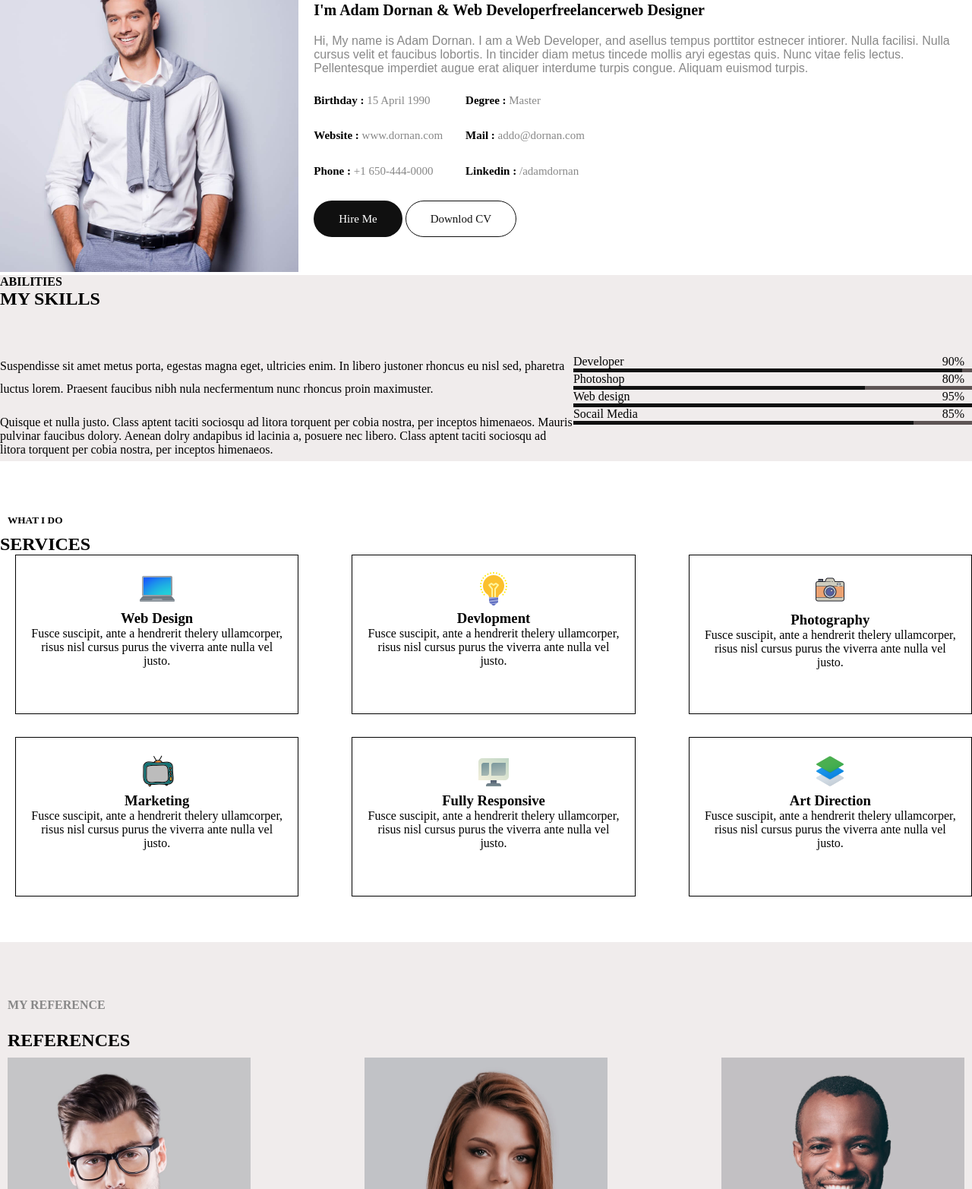
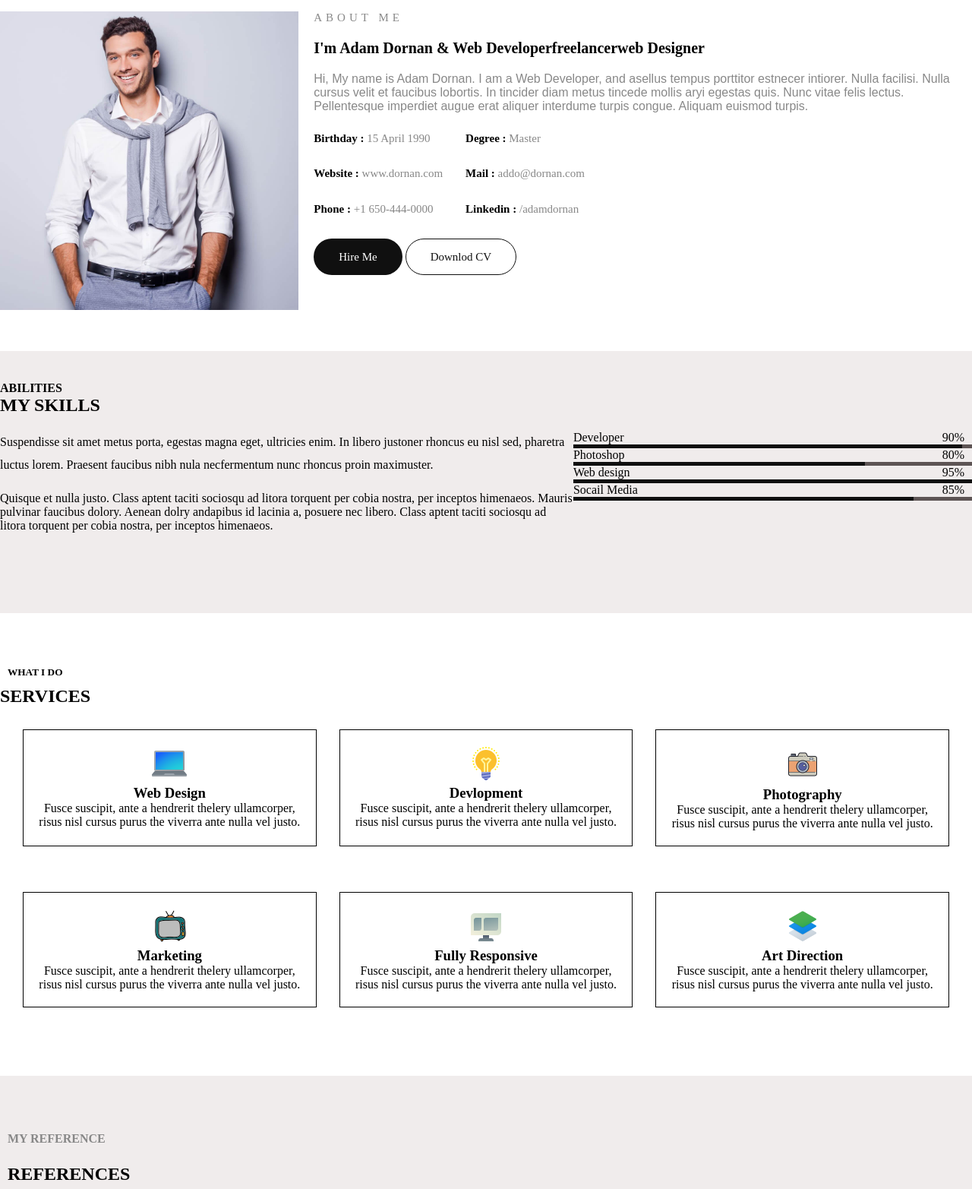
Before and after one commit to websarfaraj/html-resume, a plain HTML site: page index.html in a window 1280 px wide. Shown: the part 714-2279 px from the top of the page at 76% size. Drawn offline with Linux system fonts and the light colour scheme; a web font is replaced by a local one.

Commit message:
Add files via upload

```diff
--- /dev/null
+++ b/@media.css
@@ -0,0 +1,20 @@
+@media only screen and (max-width:600px) {
+    #about-me{
+        padding: 30px;
+    }
+    .parent-about-container{
+        flex-direction: column;
+    }
+    .parent-skills{
+        flex-direction: column;
+    }
+    /* box icons */
+    .perent-adam-icon{
+        flex-direction: column;
+        gap: 20px;
+    }
+    .parent-adam-icons-2{
+        flex-direction: column;
+        gap: 20px;
+    }
+}
--- a/index.html
+++ b/index.html
@@ -3,13 +3,14 @@
 
 <head>
     <meta charset="UTF-8">
-    <meta name="viewport" content="width=device-width, initial-scale=1.0">
+    <meta name="viewport" content="width=device-width,initial-scale=1.0">
     <title>MY RESUME</title>
     <link rel="stylesheet" href="style.css">
 
     <link rel="stylesheet" href="https://cdnjs.cloudflare.com/ajax/libs/font-awesome/6.6.0/css/all.min.css"
         integrity="sha512-Kc323vGBEqzTmouAECnVceyQqyqdsSiqLQISBL29aUW4U/M7pSPA/gEUZQqv1cwx4OnYxTxve5UMg5GT6L4JJg=="
         crossorigin="anonymous" referrerpolicy="no-referrer" />
+        <link rel="stylesheet" href="@media.css">
 
 </head>
 
@@ -19,12 +20,11 @@
             <div>
                 <img src="images/adam.jpg" class="adam" alt="adam" width="200px">
                 <h2>ADAM DORNAN</h2>
-                <h1>I'm Web Developer Freelancer Web Designer</h1>
             </div>
         </div>
     </section>
 
-    <section id="about me">
+    <section id="about-me">
         <div class="heading">
             <h4>Information</h4>
             <h2>About Me</h2>
--- a/style.css
+++ b/style.css
@@ -5,6 +5,7 @@
     padding: 0;
     box-sizing: border-box;
 }
+
 .overlay{
     background-color: rgba(0, 0, 0, 0.5);
     height: inherit;
@@ -23,22 +24,25 @@
     background-size: cover;
     background-position: center;
     width: 100%;
+}
 
-}
 .adam{
     height: inherit;
     border-radius: 50%;
     border: 5px solid skyblue;
 }
 
+
 .banner{
     background-attachment: fixed;
 }
 
 #about-me{
-    max-width: 1200px;
+    /* max-width: 1200px; */
+    width: 100%;
     margin: auto;
-    padding: 50px ;
+    padding-top: 50px ;
+    padding-bottom: 50px;
 }
 
 .heading h4{
@@ -136,23 +140,22 @@
 }
 /* .skills-section */
 
-/* #adam-skills{
-padding-top: 30px;
-padding-bottom: 40px;
-} */
+#adam-skills{
+ padding-top: 40px;
+ padding-bottom: 40px;
+ background-color: #f0ecec;
+}
 
 .parent-skills{
     display: flex;
     justify-content: center;
     height: 200px;
     width: 100%;
-    background-color: #f0ecec;
-    padding-top:60px;
-    padding-bottom:60px;
+
 }
 
-.adam-heading {
-    background-color: #f0ecec;
+.adam-heading h2 {
+   margin-bottom: 20px;
 }
 
 .child-skills-para{
@@ -162,6 +165,7 @@ padding-bottom: 40px;
 
 .child-skills-progress-bar{
     width: 100%;
+    row-gap: 20px;
 }
 .percent1{
     position: absolute;
@@ -244,20 +248,21 @@ padding-bottom: 40px;
     display:flex;
     text-align: center;
     justify-content: center;
-    gap: 70px;
-    padding-left: 20px;
+    /* padding-left: 20px; */
+    padding: 30px;
+    gap: 30px;
 
 }
 .adam-icons1{
     width:100%;
-    height:210px;
-    margin-bottom: 30px;
+    height:auto;
+    /* margin-bottom: 30px; */
     border: 1px solid;
     padding:20px;
 }
 
 .adam-icons1 i{
-    margin-bottom: 10px;
+    /* margin-bottom: 10px; */
     align-items: center;
     text-align: center;
     font-size:30px;
@@ -265,13 +270,13 @@ padding-bottom: 40px;
 
 .adam-icons2{
     width:100%;
-    height:210px;
+    height:auto;
     border:1px solid;
     padding:20px;
 }
 
 .adam-icons2 i{
-    margin-bottom:10px;
+    /* margin-bottom:10px; */
     align-items:center;
     text-align:center;
     font-size:30px;
@@ -280,13 +285,13 @@ padding-bottom: 40px;
 
 .adam-icons3{
     width:100%;
-    height:210px;
+    height:auto;
     border:1px solid;
     padding:20px;
 }
 
 .adam-icons3 i{
-    margin-bottom: 10px;
+    /* margin-bottom: 10px; */
     align-items: center;
     text-align: center;
     font-size: 30px;
@@ -294,20 +299,21 @@ padding-bottom: 40px;
 .parent-adam-icons-2{
     display:flex;
     text-align: center;
-    justify-content: center;
-    gap: 70px;
-    padding-left:20px;
+    justify-content: space-between;
+    /* padding-left:20px; */
+    padding: 30px;
+    gap: 30px;
 }
 .adam-icon4{
     width:100%;
-    height:210px;
+    height:auto;
     border:1px solid;
     padding:20px;
 
 }
 
 .adam-icons4 i{
-    margin-bottom:10px;
+    /* margin-bottom:10px; */
     align-items: center;
     text-align: center;
     font-size:30px;
@@ -315,14 +321,14 @@ padding-bottom: 40px;
 
 .adam-icon5{
     width:100%;
-    height:210px;
+    height:auto;
     border:1px solid;
     align-items:center;
     padding:20px;
 }
 
 .adam-icons5 i{
-    margin-bottom: 10px;
+    /* margin-bottom: 10px; */
     align-items: center;
     text-align: center;
     font-size: 30px;
@@ -330,13 +336,13 @@ padding-bottom: 40px;
 
 .adam-icon6{
     width:100%;
-    height:210px;
+    height:auto;
     border:1px solid ;
     padding:20px;
 }
 
 .adam-icons6 i{
-     margin-bottom: 10px;
+     /* margin-bottom: 10px; */
     align-items: center;
     text-align: center;
     font-size: 30px;
@@ -646,7 +652,7 @@ padding-bottom: 40px;
 
 #contact-foam{
     padding-top: 60px;
-    padding-bottom: 150px;
+    padding-bottom: 60px;
     width: 100%;
 
 }
@@ -708,7 +714,7 @@ font-size: 20PX;
     text-decoration:none;
     font-size:15px;
     color: #101010;
-    font-weight:500px;
+    font-weight:500;
     padding:15px 32px;
     line-height:150px;
     border-radius:80px;
@@ -734,6 +740,7 @@ font-size: 20PX;
     display: flex;
     justify-content: space-between;
     background-color: #f0ecec;
+    padding: 60px;
 
 }
 
```
